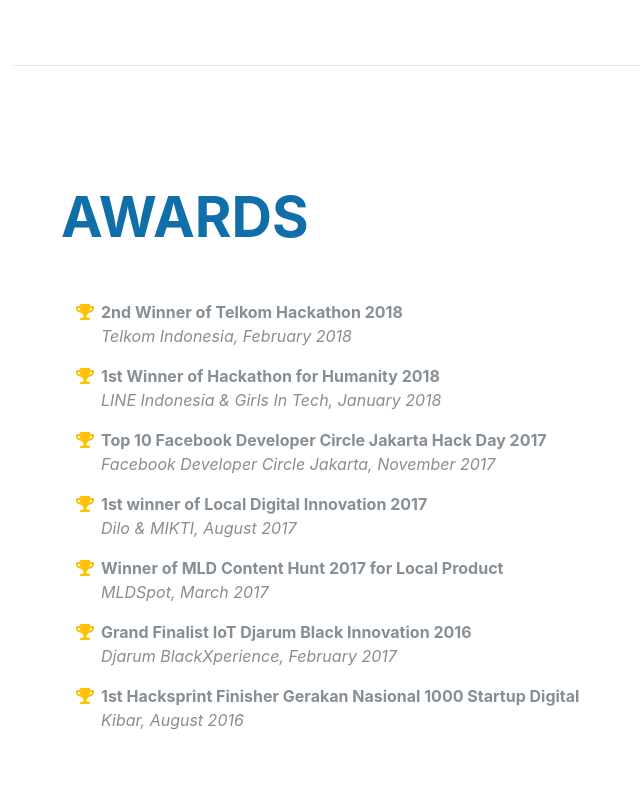
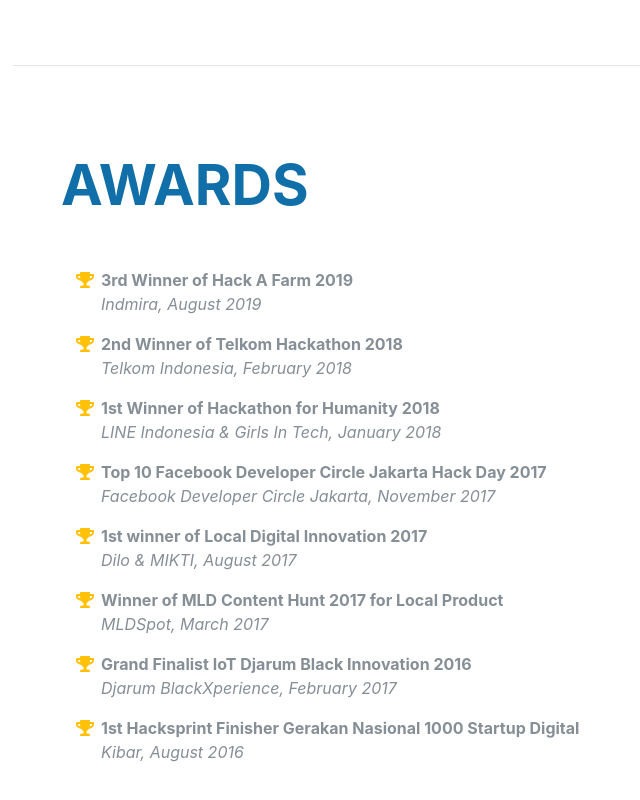
Before and after one commit to LintangWisesa/me, a website with bundled scripts: page index.html in a window 1280 px wide. Shown: the part 3939-4739 px from the top of the page, without its empty margins (259-899 px from the left). Built offline with nearby package versions, Linux system fonts and the light colour scheme; a web font is replaced by a local one.

Commit message:
lintang cv

```diff
--- a/index.html
+++ b/index.html
@@ -449,6 +449,12 @@
         <ul class="fa-ul mb-0">
           <li class="mb-3">
             <i class="fa-li fa fa-trophy text-warning"></i>
+            <b>3rd Winner of Hack A Farm 2019</b>
+            <br>
+            <i>Indmira, August 2019</i>
+          </li>
+          <li class="mb-3">
+            <i class="fa-li fa fa-trophy text-warning"></i>
             <b>2nd Winner of Telkom Hackathon 2018</b>
             <br>
             <i>Telkom Indonesia, February 2018</i>
```
